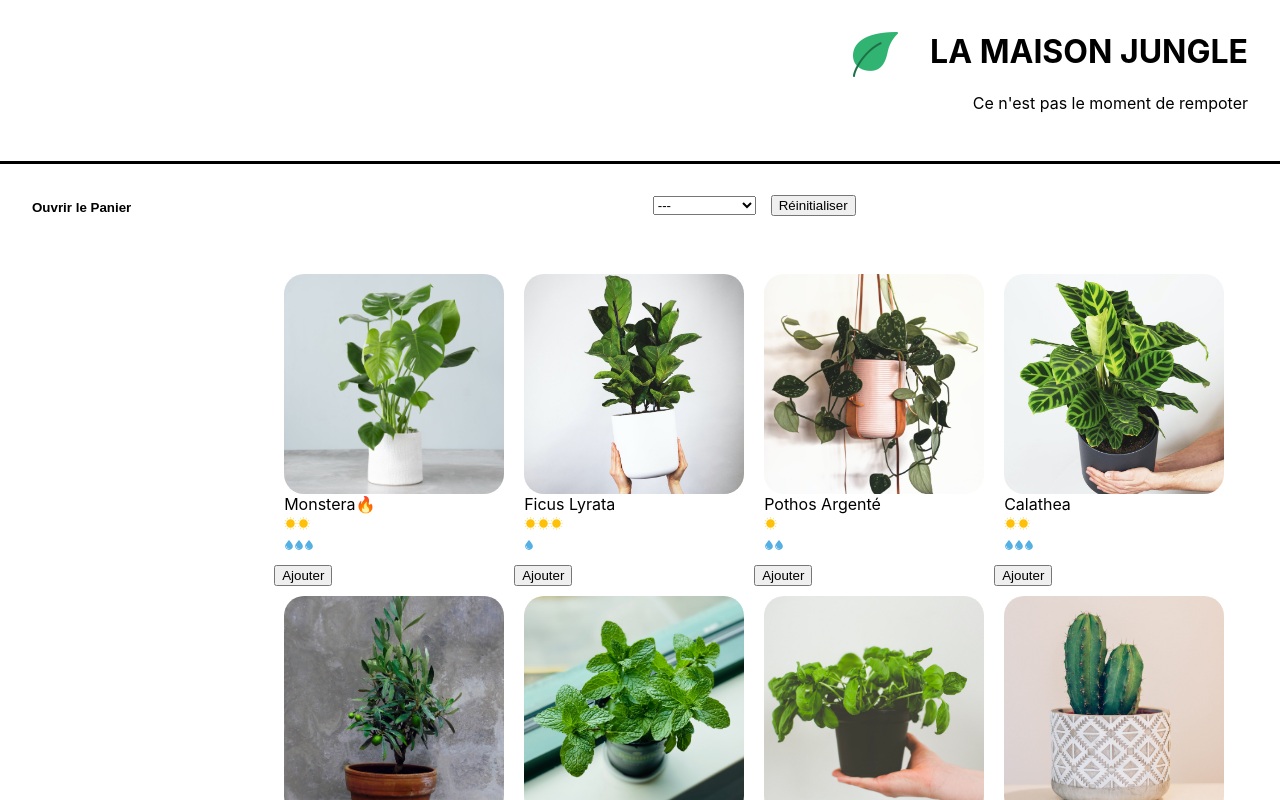
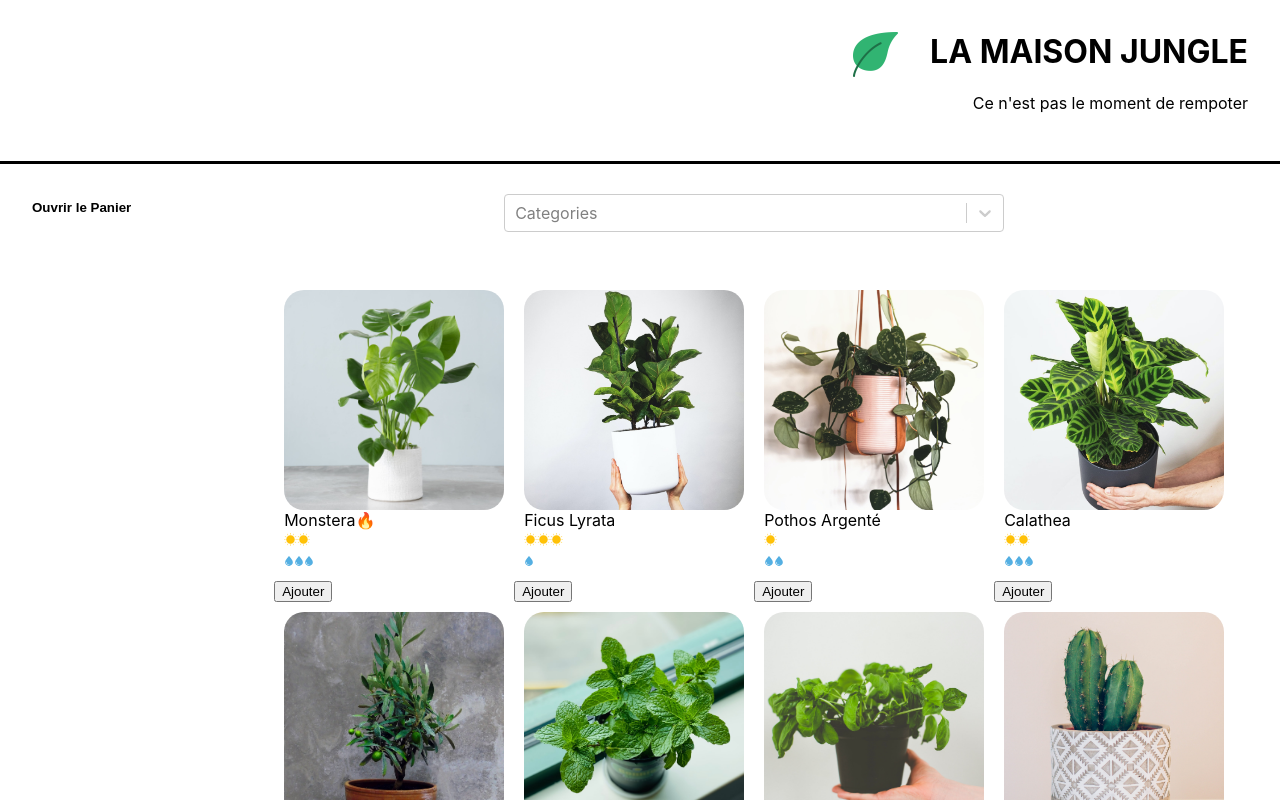
Before and after one commit to paulinerbrs/Tutorial_React_2, a React (Create React App) app: page / in a window 1280 px wide. Shown: the top 800 px of the page. Built offline with nearby package versions, Linux system fonts and the light colour scheme.

Commit message:
Else - Use react-select

```diff
--- a/package.json
+++ b/package.json
@@ -9,6 +9,7 @@
     "react": "^17.0.2",
     "react-dom": "^17.0.2",
     "react-scripts": "4.0.3",
+    "react-select": "^5.2.1",
     "web-vitals": "^1.1.2"
   },
   "scripts": {
--- a/src/components/Categories.js
+++ b/src/components/Categories.js
@@ -1,15 +1,15 @@
+import Select from 'react-select';
 import '../styles/Categories.css';
 
-function Categories({ categories, activeCategory, setActiveCategory }) {
+function Categories({ categories, setActiveCategory }) {
+    const options = [];
+    categories.forEach(function(option) {
+        options.push({ label: option, value: option })
+    });
+
     return (
         <div className='categories'>
-            <select className='categories-select' value={activeCategory} onChange={(e) => setActiveCategory(e.target.value)}>
-                <option value=''>---</option>
-                {categories.map((category) => (
-                    <option key={category} value={category}>{category}</option>
-                ))}
-            </select>
-            <button onClick={() => setActiveCategory('')}>Réinitialiser</button>
+            <Select options={options} placeholder='Categories' isMulti onChange={(values) => setActiveCategory(values.map(v => v.value))}/>
         </div>
     );
 }
--- a/src/components/ShoppingList.js
+++ b/src/components/ShoppingList.js
@@ -5,7 +5,7 @@ import Categories from './Categories';
 import PlantItem from './PlantItem';
 
 function ShoppingList({ cart, updateCart })  {
-    const [activeCategory, setActiveCategory] = useState('');
+    const [activeCategory, setActiveCategory] = useState([]);
 
     const categoryList = plantList.reduce((acc, plant) => (
         acc.includes(plant.category) ? acc : acc.concat(plant.category)),
@@ -26,10 +26,10 @@ function ShoppingList({ cart, updateCart })  {
 
     return (
         <div className='shopping-list'>
-            <Categories categories={categoryList} activeCategory={activeCategory} setActiveCategory={setActiveCategory}/>
+            <Categories categories={categoryList} setActiveCategory={setActiveCategory}/>
             <ul className='plant-list'>
                 {plantList.map((plant) =>
-                    !activeCategory || plant.category === activeCategory ? (
+                    !activeCategory.length || activeCategory.includes(plant.category) ? (
                         <div key={plant.id}>
                             <PlantItem key={plant.id} name={plant.name} cover={plant.cover} id={plant.id}
                             light={plant.light} water={plant.water} isBestSale={plant.isBestSale} isSpecialOffer={plant.isSpecialOffer}/>
--- a/src/styles/Categories.css
+++ b/src/styles/Categories.css
@@ -1,6 +1,7 @@
 .categories {
-	text-align: center;
 	padding-top: 30px;
+	width: 500px;
+	margin: auto;
 }
 
 .categories-select {
```
Also changed, not shown: 1 other file (tests, documents, lock files or other folders).
